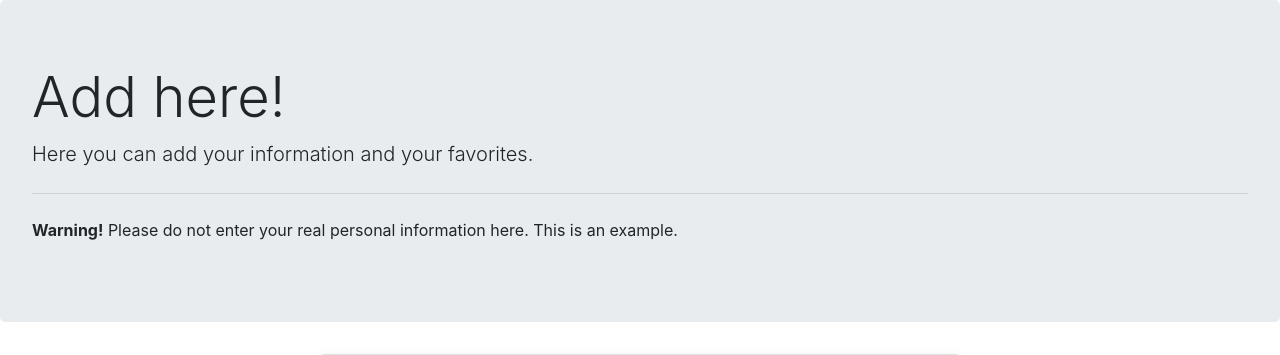
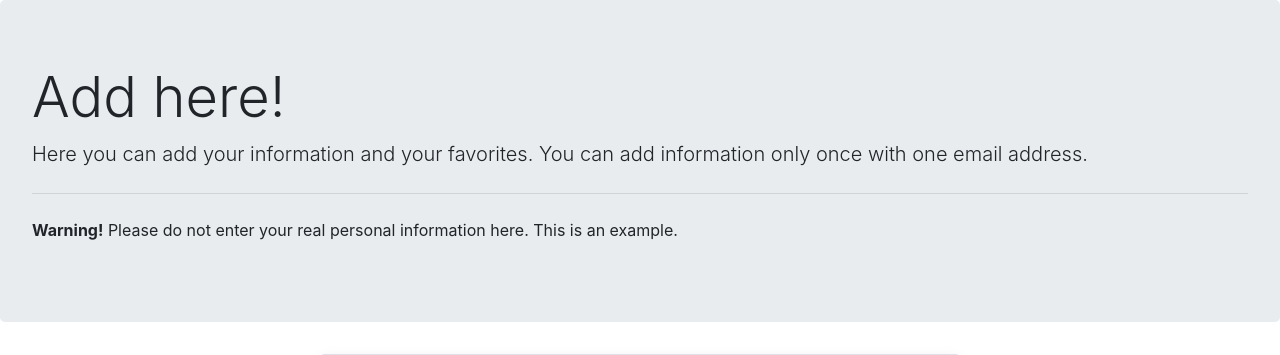
Before and after one commit to emmituuk/Project, a Flask app: template templates/add.html in a window 1280 px wide. Shown: the top 355 px of the page. Run offline with Flask 3, Linux system fonts and the light colour scheme; the template is opened without the code that fills it, so the values that code supplies are empty; parts of the project's set-up code (start-up, migrations or seed data) failed here and were passed over; some libraries are stand-ins or nearby versions.

Commit message:
validation

```diff
--- a/app.py
+++ b/app.py
@@ -1,5 +1,5 @@
 from flask import Flask
-from flask import render_template, request, redirect
+from flask import render_template, request, redirect, jsonify
 from flask_sqlalchemy import SQLAlchemy
 from os import getenv
 from sqlalchemy.sql import text #for making queries
@@ -10,12 +10,11 @@ app.debug = True
 app.config.update(
     TEMPLATES_AUTO_RELOAD=True
 )
-# connection to the database
+
 app.config["SQLALCHEMY_DATABASE_URI"] = getenv("DATABASE_URL")
 db = SQLAlchemy(app)
 
-# this function can move a list element to the end of the list
-# required in drop-down/select menus
+# this function can move a list element to the end of the list, required in the drop-down/select menu
 def move_to_end(lst, elem):
     new_lst = []
     temp = None
@@ -26,6 +25,16 @@ def move_to_end(lst, elem):
             temp = i
     new_lst.append(temp)
     return new_lst
+
+@app.route('/check_email_availability', methods=['POST'])
+def check_email_availability():
+    email = request.json.get('email')
+    sql = text("SELECT email FROM person WHERE email = :email")
+    result = db.session.execute(sql, {"email":email}).fetchone()
+
+    is_email_available = not bool(result) # True if email not found, False if email found
+
+    return jsonify({'available': is_email_available})
 
 @app.route("/")
 def index():
@@ -62,9 +71,9 @@ def add():
 def send():
 
     # values to the person table
+    email = request.form["email"]
     first_name = request.form["first_name"]
     last_name = request.form["last_name"]
-    email = request.form["email"]
     own_country_id = request.form["own_country_id"]
     sql = text("INSERT INTO person (first_name, last_name, email, own_country_id, created_on)" \
                "VALUES (:first_name, :last_name, :email, :own_country_id, CURRENT_TIMESTAMP)" \
@@ -77,10 +86,10 @@ def send():
     # values to the favorite_animals table
     other_id_animals = db.session.execute(text("SELECT animal_id FROM animals WHERE animal = 'Other'")).fetchone()[0]
     favorite_animal_id = request.form["favorite_animal_id"]
-    other_value_a = request.form['other_animal'] if favorite_animal_id == str(other_id_animals) else None
+    other_animal = request.form['other_animal'] if favorite_animal_id == str(other_id_animals) else None
     sql = text("INSERT INTO favorite_animals(person_id, favorite_animal_id, other_animal, created_on)" \
-               "VALUES (:last_id, :favorite_animal_id, :other_value_a , CURRENT_TIMESTAMP)")
-    db.session.execute(sql, {"last_id":last_id, "favorite_animal_id":favorite_animal_id, "other_value_a":other_value_a})
+               "VALUES (:last_id, :favorite_animal_id, :other_animal , CURRENT_TIMESTAMP)")
+    db.session.execute(sql, {"last_id":last_id, "favorite_animal_id":favorite_animal_id, "other_animal":other_animal})
     db.session.commit()
 
     # values to the favorite_countries table
@@ -90,7 +99,6 @@ def send():
     db.session.execute(sql, {"last_id":last_id, "favorite_country_id":favorite_country_id})
     db.session.commit()
 
-    # after back to the front page
     return redirect("/")
 
 @app.route("/result")
--- a/templates/add.html
+++ b/templates/add.html
@@ -2,68 +2,88 @@
 <html>
     <head>
         <title>
-            Your favorite animal and country
+            Your favorites
         </title>
         <link rel="stylesheet" href="https://stackpath.bootstrapcdn.com/bootstrap/4.5.0/css/bootstrap.min.css">
     </head>
     <body>
         <div class="jumbotron">
             <h1 class="display-4">Add here!</h1>
-            <p class="lead">Here you can add your information and your favorites.</p>
+            <p class="lead">Here you can add your information and your favorites. You can add information only once with one email address.</p>
             <hr class="my-4">
             <p><b>Warning!</b> Please do not enter your real personal information here. This is an example.</p>
         </div>
-
         <div class="card mx-auto shadow border" style="width: 40rem; padding: 16px;">
             <div class="card-body">
-                <form action="/send" method="POST">
+                <form class="needs-validation" novalidate action="/send" method="POST">
                     <div class="form-row">
                         <div class="form-group col-md-6 mb-3">
-                          <label>First name</label>
-                          <input name="first_name" type="text" class="form-control">
+                          <label for="validationCustom01">First name</label>
+                          <input name="first_name" type="text" class="form-control" id="validationCustom01" required>
+                          <div class="invalid-feedback">
+                            Please enter your first name.
+                          </div>
                         </div>
                         <div class="form-group col-md-6 mb-3">
-                          <label>Last name</label>
-                          <input name="last_name" type="text" class="form-control">
+                          <label for="validationCustom02">Last name</label>
+                          <input name="last_name" type="text" class="form-control" id="validationCustom02" required>
+                          <div class="invalid-feedback">
+                            Please enter your last name.
+                          </div>
                         </div>
                     </div>
                     <div class="form-group">
-                        <label>Email</label>
-                        <input name="email" type="email" class="form-control">
+                        <label for="validationEmail">Email</label>
+                        <input name="email" type="email" class="form-control" id="validationEmail" required>
+                        <div class="invalid-feedback" id="emailFeedback">
+                            Please enter your email.
+                        </div>
                     </div>
                     <div class="form-group">
-                        <label>Country</label>
-                        <select name="own_country_id" class="custom-select">
+                        <label for="validationCustom04">Country</label>
+                        <select name="own_country_id" class="custom-select" id="validationCustom04" required>
                             <option selected disabled value>Select here</option>
                             {% for o in sorted_countries %}
                             <option value="{{ o.country_id}}">{{ o.country }}</option>
                             {% endfor %}
                         </select>
+                        <div class="invalid-feedback">
+                            Please select your country. Where are you from?
+                        </div>
                     </div><br>
                     <div>
                         <b>Now it's time to fill in your favorites. Please select below.</b>
                     </div><br>
                     <div class="form-group">
                         <label>What is your favorite animal?</label>
-                        <select name="favorite_animal_id" class="custom-select" id="favorite_animal_id" >
+                        <select name="favorite_animal_id" class="custom-select" id="favorite_animal_id" required>
                             <option selected disabled value>Select here</option>
                             {% for o in sorted_animals %}
                                 <option value="{{ o.animal_id }}">{{ o.animal }}</option>
                             {% endfor %}
                         </select>
+                        <div class="invalid-feedback">
+                            Please select your favorite animal.
+                        </div>
                     </div>
                     <div class="form-group" id="other-input" style="display: none;">
                         <label><b>Enter other animal:</b></label>
                         <input name="other_animal" type="text" class="form-control" id="other_animal">
+                        <div class="invalid-feedback">
+                            Please enter the name of your favorite animal.
+                        </div>
                     </div>
                     <div class="form-group">
-                        <label>What is your favorite country?</label>
-                        <select name="favorite_country_id" class="custom-select">
+                        <label for="validationCustom05">What is your favorite country?</label>
+                        <select name="favorite_country_id" class="custom-select" id="validationCustom05" required>
                             <option selected disabled value>Select here</option>
                             {% for o in sorted_countries %}
                                 <option value="{{ o.country_id }}">{{ o.country }}</option>
                             {% endfor %}
                         </select>
+                        <div class="invalid-feedback">
+                            Please select your favorite country.
+                        </div>
                     </div>
                     <div class="text-center">
                         <button type="submit" class="btn btn-primary" value="Send">Submit form</button>
@@ -71,21 +91,78 @@
                 </form>
             </div>
         </div>
-        <br>
-        <br>
-        <!-- animals -->
+
         <script>
             document.getElementById('favorite_animal_id').addEventListener('change', function() {
                 var selectedAnimal = this.value;
                 var otherInput = document.getElementById('other-input');
+                var otherAnimal = document.getElementById('other_animal');
                 // the Flask data in JavaScript
                 var other_id_animals = '{{ other_id_animals}}';
                 if (selectedAnimal === other_id_animals) {
                     otherInput.style.display = 'block';
+                    otherAnimal.setAttribute("required", "true");
                 } else {
                     otherInput.style.display = 'none';
+                    otherAnimal.removeAttribute("required");
                 }
             });
+
+            // TODO: fix validation feedback
+            // email validation
+            function validateEmailFormat(email) {
+                const emailRegex = /^[^\s@]+@[^\s@]+\.[^\s@]+$/;
+                return emailRegex.test(email);
+            }
+
+            function checkEmailAvailability() {
+                const emailInput = document.getElementById("validationEmail");
+                const email = emailInput.value.trim();
+
+                if (validateEmailFormat(email)) {
+                    fetch("/check_email_availability", {
+                        method: "POST",
+                        headers: {
+                            "Content-Type": "application/json",
+                        },
+                        body: JSON.stringify({ email: email }),
+                    })
+                    .then(response => response.json())
+                    .then(data => {
+                        if (data.available) {
+                            emailInput.setCustomValidity("");
+                        } else {
+                            emailInput.setCustomValidity("This email is already used.");
+                            document.getElementById("emailFeedback").textContent = "This email is already used.";
+                        }
+                    })
+                    .catch(error => {
+                        console.error("Error checking email availability:", error);
+                    });
+                } else {
+                    emailInput.setCustomValidity("Please enter a valid email address.");
+                    document.getElementById("emailFeedback").textContent = "Please enter a valid email address following format name@example.com.";
+                }
+            }
+
+            document.getElementById("validationEmail").addEventListener("blur", checkEmailAvailability);
+
+            // validation for others
+                (function() {
+                'use strict';
+                window.addEventListener('load', function() {
+                    var forms = document.getElementsByClassName('needs-validation');
+                    var validation = Array.prototype.filter.call(forms, function(form) {
+                    form.addEventListener('submit', function(event) {
+                        if (form.checkValidity() === false) {
+                        event.preventDefault();
+                        event.stopPropagation();
+                        }
+                        form.classList.add('was-validated');
+                    }, false);
+                    });
+                }, false);
+                })();
             </script>
     </body>
 </html>
```
Lines whose indentation alone changed are shown as unchanged.
